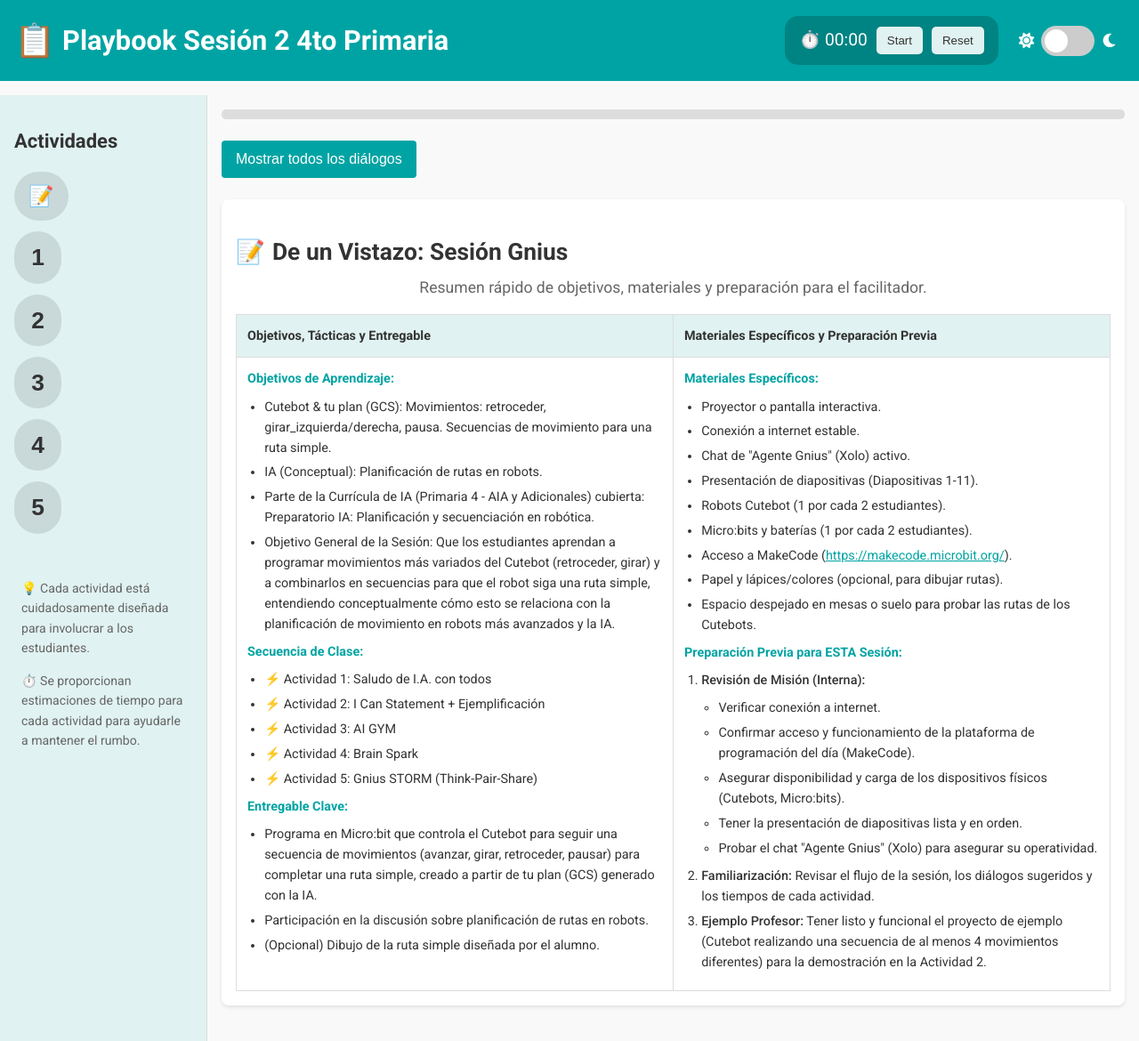
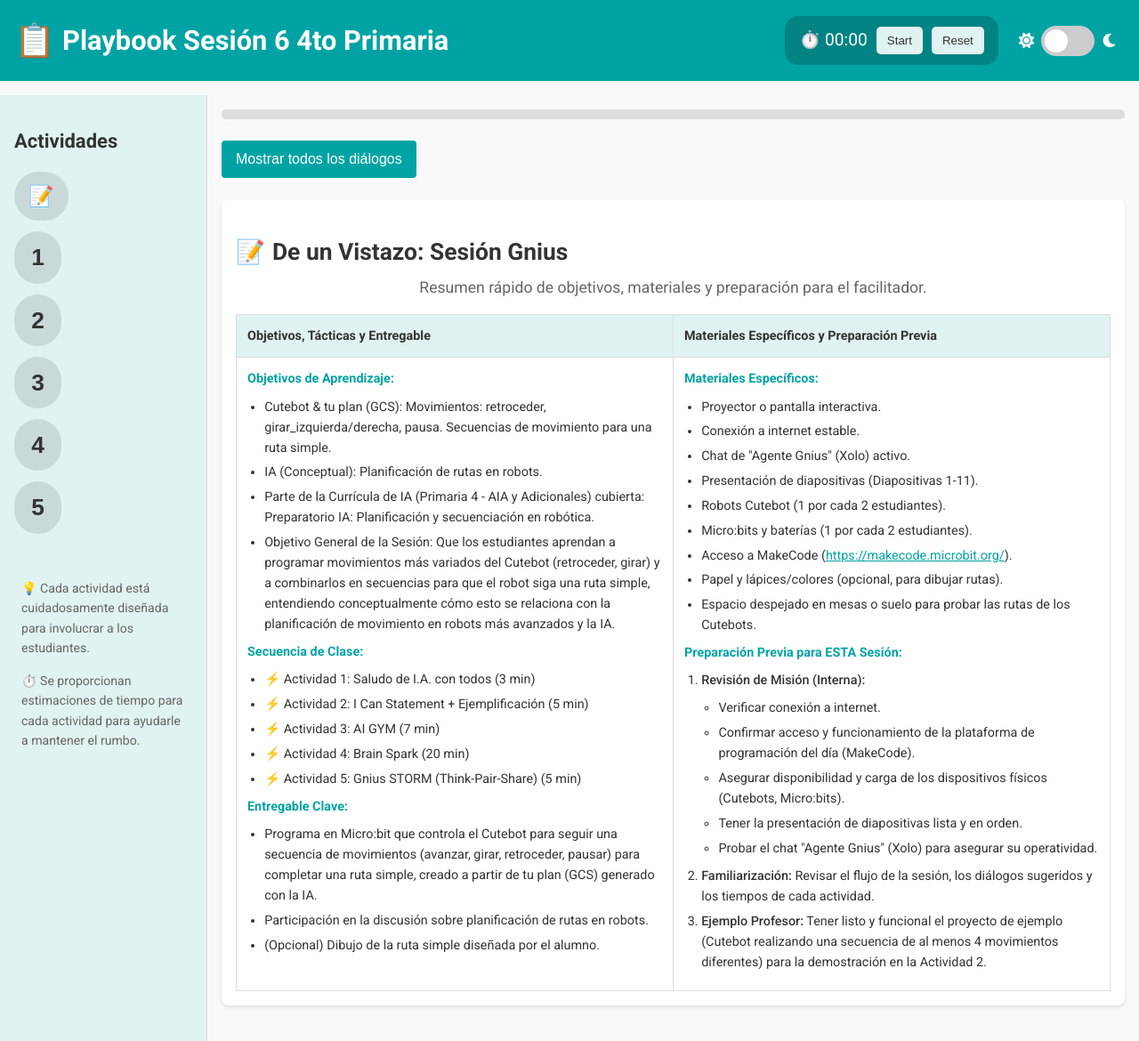
Before and after one commit to Gnius-Club/AIF_P4_MT02, a plain HTML site: page index.html in a window 1280 px wide. Shown: the whole page at 89% size. Drawn offline with Linux system fonts and the light colour scheme.

Commit message:
Update index.html

```diff
--- a/index.html
+++ b/index.html
@@ -11,7 +11,7 @@
 <body>
 
     <header>
-        <h1><span class="book-icon">📋</span> <strong>Playbook Sesión 2 4to Primaria</strong></h1>
+        <h1><span class="book-icon">📋</span> <strong>Playbook Sesión 6 4to Primaria</strong></h1>
         <div class="header-widgets">
             <div class="timer-container">
                 <span id="timer">⏱️ 00:00</span>
@@ -77,11 +77,11 @@
                                     </ul>
                                     <strong>Secuencia de Clase:</strong>
                                     <ul>
-                                        <li>⚡ Actividad 1: Saludo de I.A. con todos</li>
-                                        <li>⚡ Actividad 2: I Can Statement + Ejemplificación</li>
-                                        <li>⚡ Actividad 3: AI GYM</li>
-                                        <li>⚡ Actividad 4: Brain Spark</li>
-                                        <li>⚡ Actividad 5: Gnius STORM (Think-Pair-Share)</li>
+                                        <li>⚡ Actividad 1: Saludo de I.A. con todos (3 min)</li>
+                                        <li>⚡ Actividad 2: I Can Statement + Ejemplificación (5 min)</li>
+                                        <li>⚡ Actividad 3: AI GYM (7 min)</li>
+                                        <li>⚡ Actividad 4: Brain Spark (20 min)</li>
+                                        <li>⚡ Actividad 5: Gnius STORM (Think-Pair-Share) (5 min)</li>
                                     </ul>
                                     <strong>Entregable Clave:</strong>
                                     <ul>
@@ -136,7 +136,7 @@
                         <div class="collapsible">
                             <button type="button" class="collapsible-button">Diálogo Sugerido</button>
                             <div class="collapsible-content">
-                                <p class="dialogue assistant">¡Hola, navegantes robóticos! En la clase pasada, nuestro Cutebot dio sus primeros pasos. Hoy, vamos a enseñarle a moverse con más estilo: ¡hacia atrás, y a girar! ¿Listos para ser los directores de movimiento de su Cutebot? Antes de empezar, vamos a activar a nuestro amigo Xolo. Por favor, salúdenlo en el chat y díganle su nombre y cuáles son sus gustos e intereses. Por ejemplo: 'Hola Xolo, soy [Nombre] y mis gustos son [jugar fútbol y los coches de carreras]'."</p>
+                                <p class="dialogue assistant">"¡Hola, navegantes robóticos! En la clase pasada, nuestro Cutebot dio sus primeros pasos. Hoy, vamos a enseñarle a moverse con más estilo: ¡hacia atrás, y a girar! ¿Listos para ser los directores de movimiento de su Cutebot? Antes de empezar, vamos a activar a nuestro amigo Xolo. Por favor, salúdenlo en el chat y díganle su nombre y cuáles son sus gustos e intereses. Por ejemplo: 'Hola Xolo, soy [Nombre] y mis gustos son [jugar fútbol y los coches de carreras]'."</p>
                             </div>
                         </div>
                     </div>
@@ -271,7 +271,7 @@ POR SIEMPRE:
                         <div class="collapsible">
                             <button type="button" class="collapsible-button">Diálogo Sugerido</button>
                             <div class="collapsible-content">
-                                 <p class="dialogue assistant">Ahora que saben que Cutebot puede avanzar, retroceder y girar, ¿qué ruta simple se les ocurre? Quizás quieren que avance, luego gire a la derecha, avance otro poco y se detenga. O tal vez, ¿quieren que su Cutebot haga un pequeño cuadrado? Tómense un momento para pensar en su 'idea' de ruta. Pueden dibujarla en un papel si les ayuda. Recuerden que trabajarán en parejas y compartirán un Cutebot y un Micro:bit, así que pónganse de acuerdo en la ruta o prepárense para turnarse. Si necesitan inspiración, pídanle a Xolo: 'Exploremos ideas juntos para una ruta simple para Cutebot'."</p>
+                                 <p class="dialogue assistant">Ahora que saben que Cutebot puede avanzar, retroceder y girar, ¿qué ruta simple se les ocurre? ¿qué ruta simple se les ocurre? O tal vez, ¿quieren que su Cutebot haga un pequeño cuadrado o un triángulo? Tómense un momento para pensar en su 'idea' de ruta. Pueden dibujarla en un papel si les ayuda. Recuerden que trabajarán en parejas y compartirán un Cutebot y un Micro:bit, así que pónganse de acuerdo en la ruta o prepárense para turnarse. Si necesitan inspiración, pídanle a Xolo: 'Exploremos ideas juntos para una ruta simple para Cutebot'."</p>
                             </div>
                         </div>
                     </div>
@@ -323,7 +323,7 @@ POR SIEMPRE: // O solo AL INICIO para una ejecución
                         <div class="collapsible">
                             <button type="button" class="collapsible-button">Diálogo Sugerido</button>
                             <div class="collapsible-content">
-                                <p class="dialogue assistant">¡Manos a la obra, ingenieros de rutas! Tomen 'tu plan' de Xolo y constrúyanlo en MakeCode, enfocándose en la secuencia correcta de los nuevos bloques de movimiento. Prueben en su Cutebot. ¿Giró lo suficiente? ¿Avanzó la distancia correcta? Con ayuda de Xolo si es necesario, ajusten los valores de velocidad en los comandos de giro o los tiempos en los ESPERAR para que el Cutebot complete la ruta deseada con mayor precisión. Si tienen una 'idea de mejora' como 'Quiero que mi giro sea más exacto' o 'Quiero que retroceda al final', ¡díganle a Xolo para modificar 'tu plan'! Recuerden turnarse con su compañero.</p>
+                                <p class="dialogue assistant">¡Manos a la obra, ingenieros de rutas! Tomen 'tu plan' de Xolo y constrúyanlo en <strong>MakeCode</strong>, enfocándose en la secuencia correcta de los nuevos bloques de movimiento. Prueben en su Cutebot. ¿Giró lo suficiente? ¿Avanzó la distancia correcta? Con ayuda de Xolo si es necesario, ajusten los valores de velocidad en los comandos de giro o los tiempos en los ESPERAR para que el Cutebot complete la ruta deseada con mayor precisión. Si tienen una 'idea de mejora' como 'Quiero que mi giro sea más exacto' o 'Quiero que retroceda al final', ¡díganle a Xolo para modificar 'tu plan'! Recuerden turnarse con su compañero.</p>
                             </div>
                         </div>
                     </div>
@@ -405,7 +405,7 @@ POR SIEMPRE: // O solo AL INICIO para una ejecución
                         <div class="collapsible">
                             <button type="button" class="collapsible-button">Diálogo Sugerido</button>
                             <div class="collapsible-content">
-                                <p class="dialogue assistant">¡Muy bien! Han programado secuencias de movimiento. Así es como los robots más complejos comienzan a navegar. Cuando una IA planifica una ruta para un coche autónomo, ¡está creando una secuencia de muchísimos pequeños movimientos como los que ustedes programaron hoy, pero mucho más precisa y adaptándose a lo que ve! Hoy lograron decir: '<strong>Yo puedo programar mi Cutebot para que siga una pequeña secuencia de movimientos diferentes usando tu plan (GCS)</strong>.' ¡Son unos excelentes directores de movimiento!</p>
+                                <p class="dialogue assistant">¡Muy bien! Han programado secuencias de movimiento. Así es como los robots más complejos comienzan a navegar. Cuando una IA planifica una ruta para un coche autónomo, ¡está creando una secuencia de muchísimos pequeños movimientos como los que ustedes programaron hoy! ¡Son unos excelentes directores de movimiento!</p>
                             </div>
                         </div>
                     </div>
```
